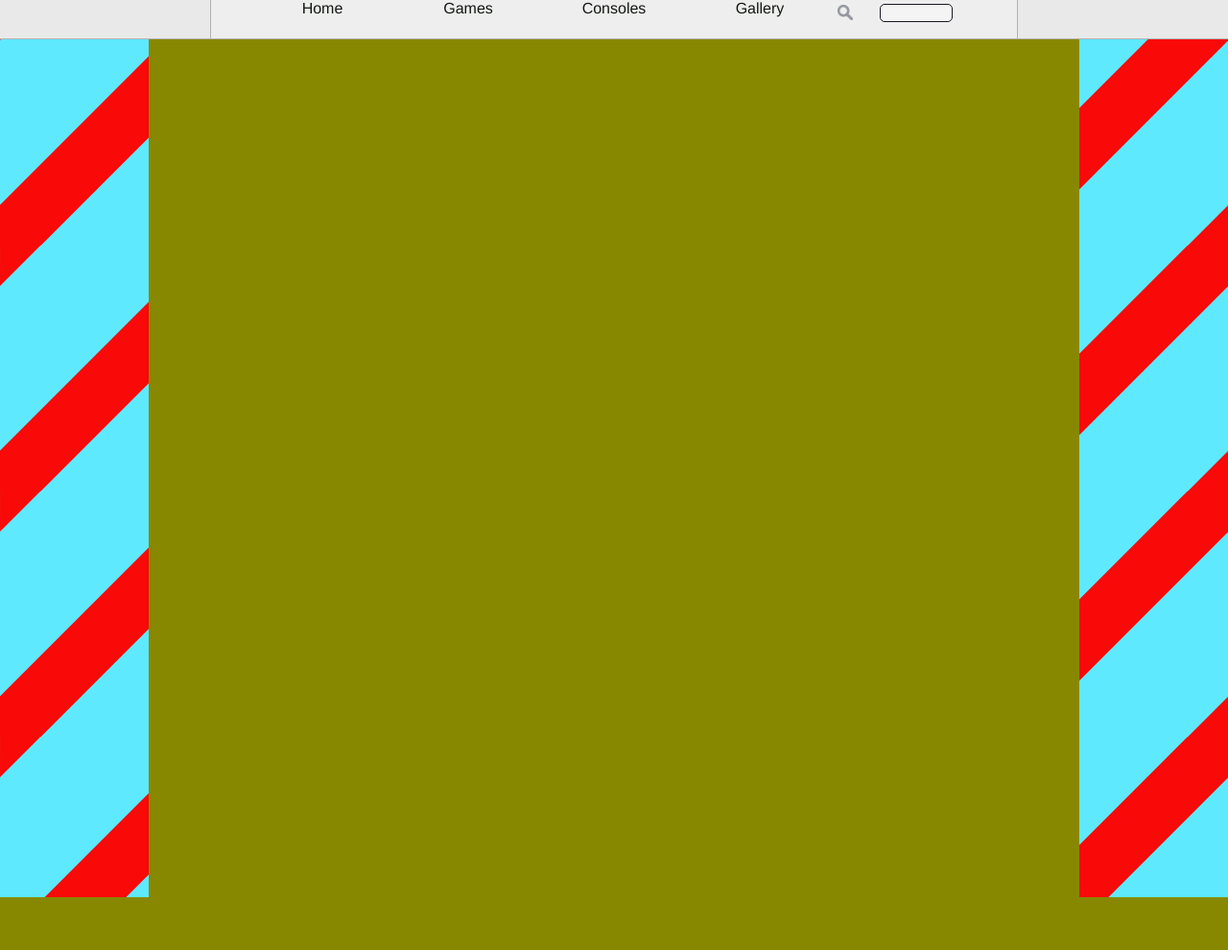
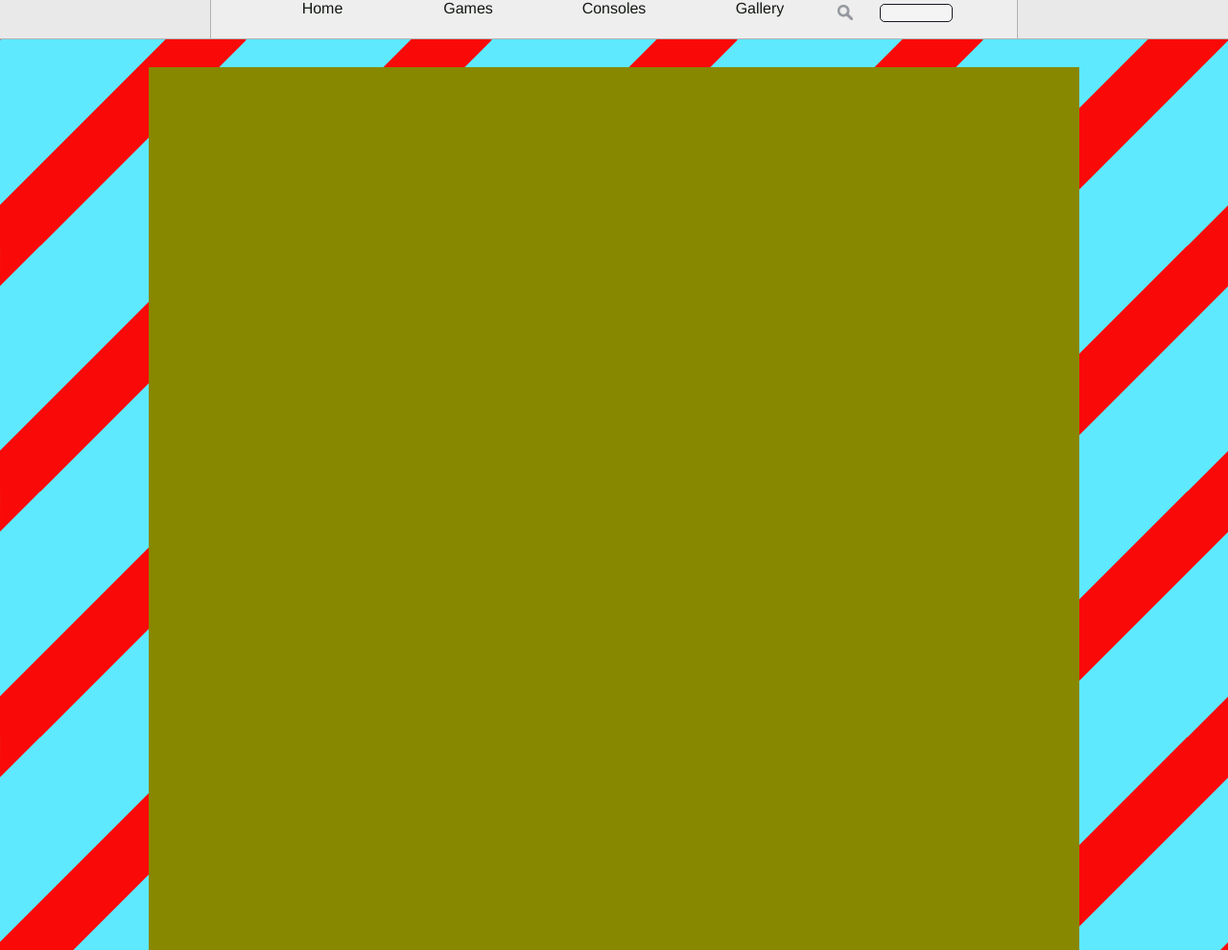
Before and after one commit to malmiski/GameDatabase, a PHP site: page /add.php in a window 1280 px wide. Shown: the whole page at 96% size. Before the commit the page ends 935 px from the top, so only its background shows below. Run offline with PHP 8.4, Linux system fonts and the light colour scheme; data that the repository does not hold is empty.

Commit message:
Changed some margins to seperate containers more

```diff
--- a/css/home.css
+++ b/css/home.css
@@ -1,3 +1,6 @@
+#full_container_div{
+	margin-top:70px;
+}
 #title_div{
 	font-size:80px;
 	font-family:"Bebas Neue";
--- a/css/master.css
+++ b/css/master.css
@@ -64,7 +64,7 @@
 	color:#232;
 }
 #container_div{
-margin-top: 15px;
+margin-top: 70px;
 min-height: 900px;
 padding: 10px;
 background-color:#880;
--- a/index.php
+++ b/index.php
@@ -26,6 +26,7 @@
 	$query = "SELECT * FROM {$TABLE} ORDER BY id";
 	$arrayOfConsoles = $link->query($query);
 ?>
+<div id="full_container_div">
 <div id="title_div">THE GAME DATABASE</div>
 <div id="content_div">
 	<div id="game_of_the_hour_div">
@@ -45,6 +46,7 @@
  -->
 		</div>
 	</div>
+</div>
 <div id="consoles_and_games_div">
 <?php
 //===========================================================================================================
```
